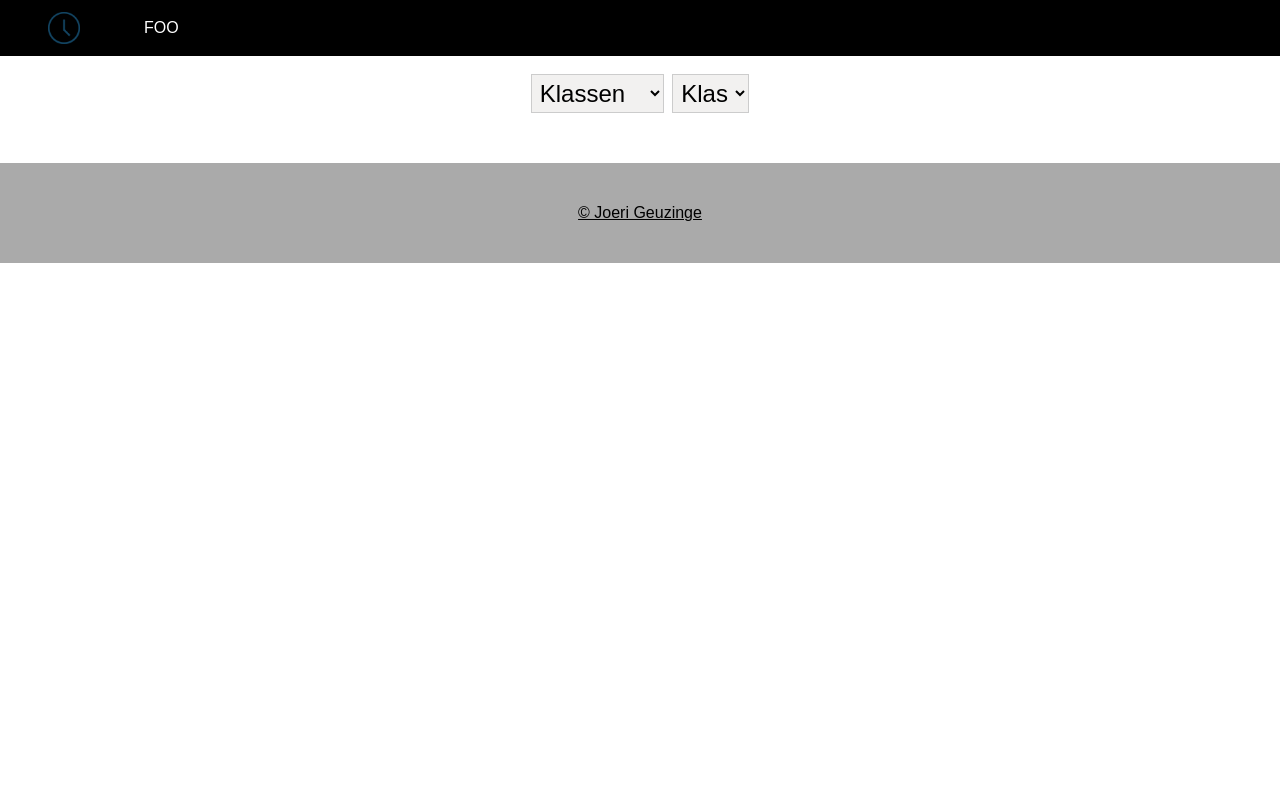
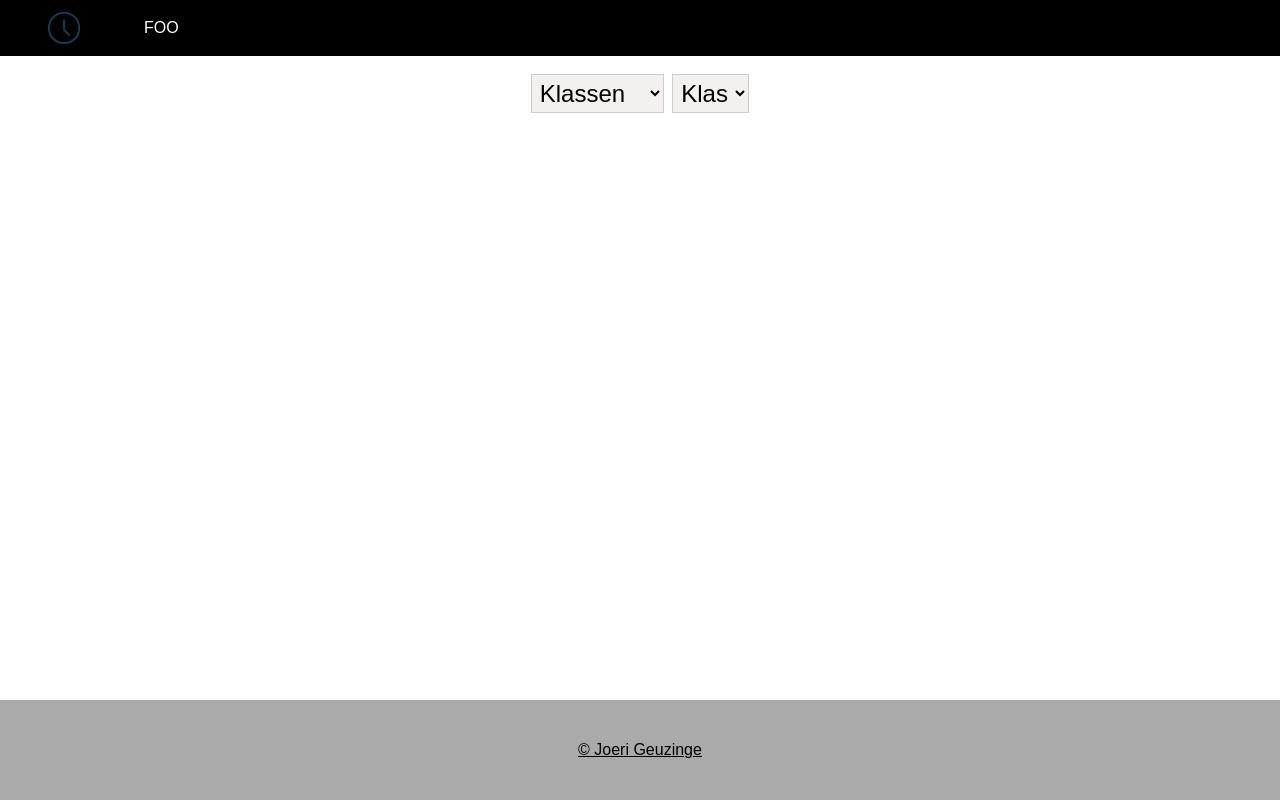
Before and after one commit to Joeri-G/PALweekplanner, a PHP site: page / in a window 1280 px wide. Run offline with PHP 8.4, Linux system fonts and the light colour scheme; the visitor is signed in with stand-in values (Sample User, id 1); data that the repository does not hold is empty.

Commit message:
fixed footer

```diff
--- a/html/css/masterFile.css
+++ b/html/css/masterFile.css
@@ -8,6 +8,9 @@ html,body {
 
 * {
 	box-sizing: border-box;
+	/*idk waarom en hoe maar dit fixt problemen op Chrome for Android*/
+	max-width: 999999px;
+	max-height: 999999px;
 }
 
 a {
--- a/html/index.php
+++ b/html/index.php
@@ -47,7 +47,7 @@ if (!isset($_SESSION['loggedin'])) {
       <div id="messageModalContent">
       </div>
     </div>
-    <footer>
+    <footer style="position:absolute">
       <p><a href="https://www.joerigeuzinge.nl/" target="_blank" rel="noreferrer">&copy; Joeri Geuzinge</a></p>
     </footer>
     <script src="/js/roosterMaster.js" charset="utf-8"></script>
--- a/html/js/roosterMaster.js
+++ b/html/js/roosterMaster.js
@@ -80,6 +80,8 @@ function buildTimetable(data) {
        }
        //plaats de HTML het document
        main.innerHTML = html;
+       //zorg dat de footer onder de timetable zit
+       document.getElementsByTagName('footer')[0].style.position = 'relative';
      }
      catch (e) {
        //stop loading animatie
--- a/html/telemetry.php
+++ b/html/telemetry.php
@@ -12,7 +12,6 @@ if (!isset($_SESSION['loggedin'])) {
    <meta charset="utf-8">
    <title>TEST PAGE</title>
    <style media="screen">
-
    html, body {
      font-family: 'Barlow Semi Condensed',sans-serif;
      margin: 0;
```
